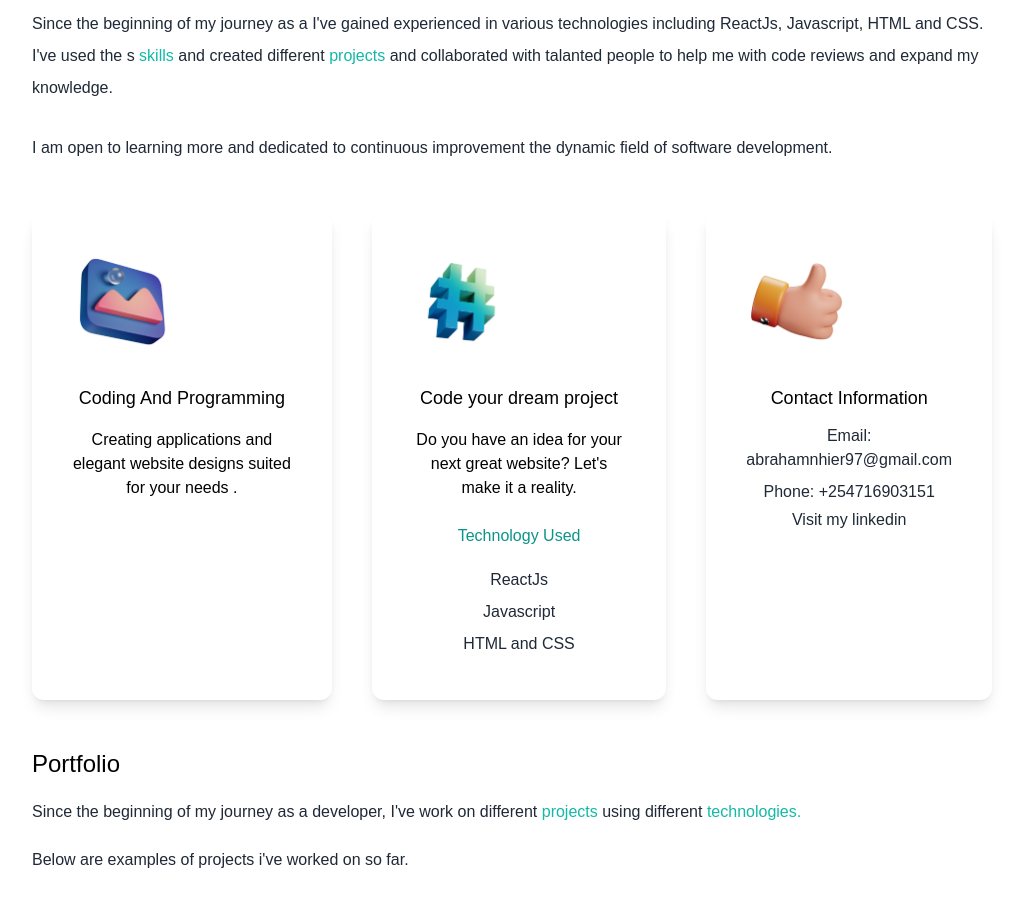
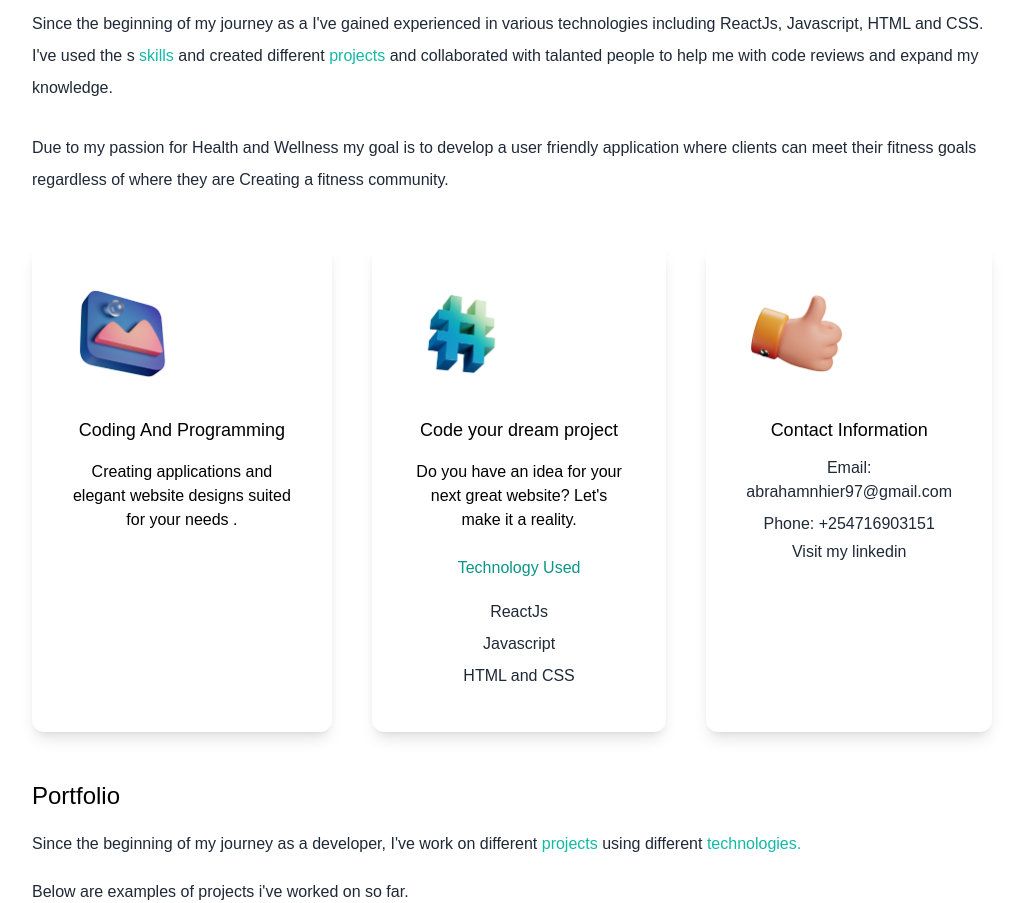
Before and after one commit to nhier17/my-portfolio, a Next.js app: page / in a window 1280 px wide. Shown: the part 1160-2063 px from the top of the page, without its empty margins (128-1149 px from the left). Built offline with nearby package versions, Linux system fonts and the light colour scheme.

Commit message:
added goals

```diff
--- a/pages/index.js
+++ b/pages/index.js
@@ -69,7 +69,7 @@ improvement in the dynamic field of software development. Looking forward to con
               and collaborated with talanted people to help me with code reviews and expand my knowledge.
               </p>
               <p className="text-md py-2 leading-8 text-gray-800 dark:text-gray-200" >
-              I am open to learning more and dedicated to continuous improvement the dynamic field of software development.
+              Due to my passion for Health and Wellness my goal is to develop a user friendly application where clients can meet their fitness goals regardless of where they are Creating a fitness community.
             </p>
             <div className="lg:flex gap-10 dark:bg-white">
               <div className="text-center shadow-lg p-10 rounded-xl my-10">
```
